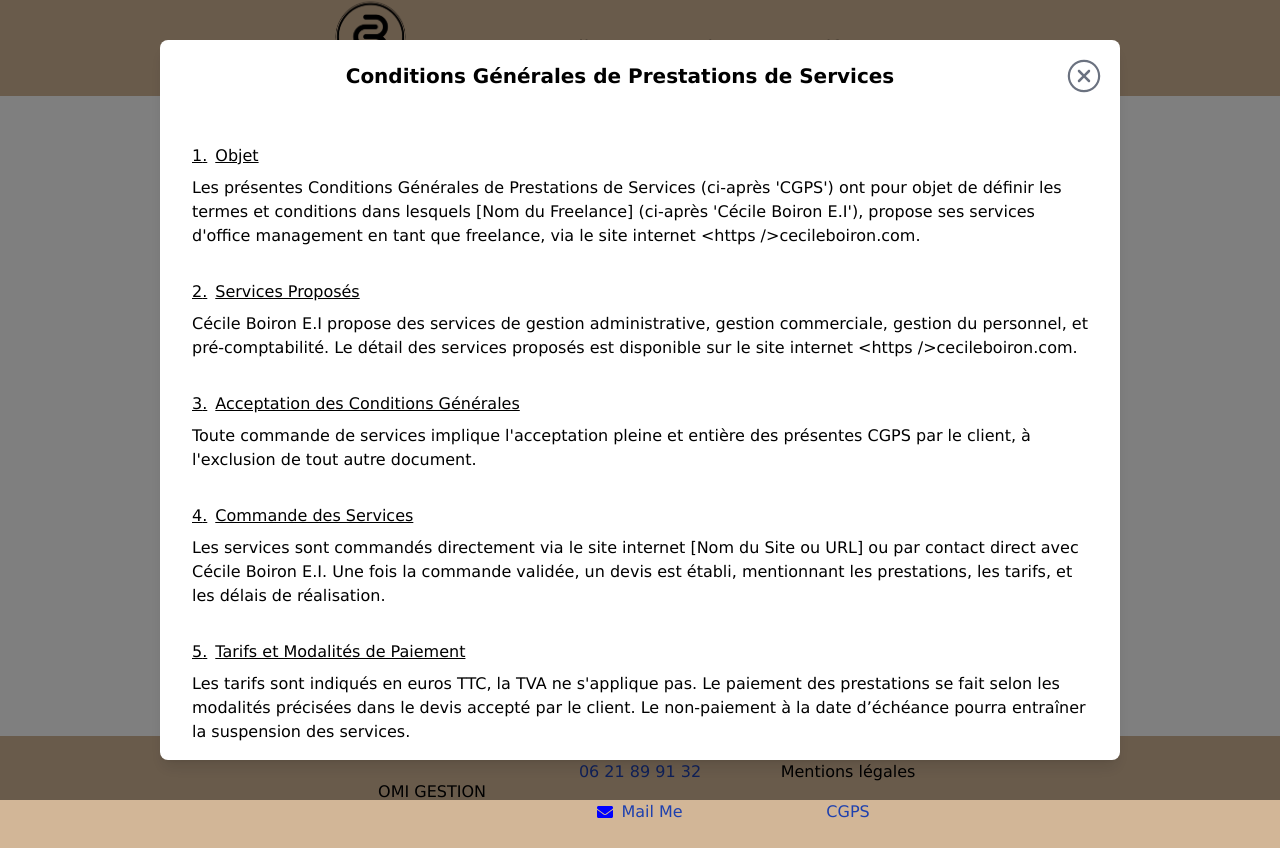
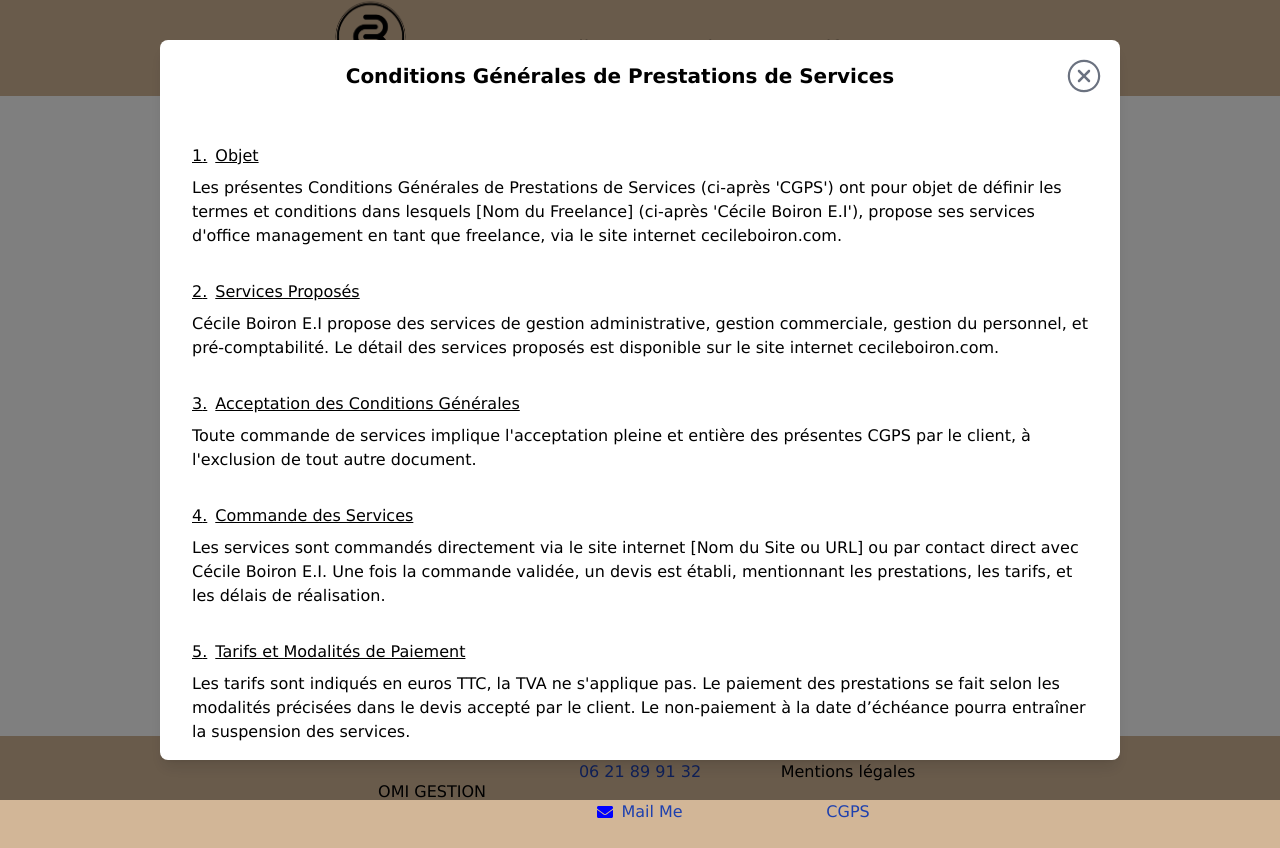
Before and after one commit to YannickMath/office_manager, a Next.js app: page /conditions in a window 1280 px wide. Built offline with nearby package versions, Linux system fonts and the light colour scheme.

Commit message:
general conditions updates

```diff
--- a/src/app/conditions/page.tsx
+++ b/src/app/conditions/page.tsx
@@ -9,13 +9,13 @@ const Conditions = ({ onClose }: any) => {
       id: 1,
       title: "Objet",
       content:
-        "Les présentes Conditions Générales de Prestations de Services (ci-après 'CGPS') ont pour objet de définir les termes et conditions dans lesquels [Nom du Freelance] (ci-après 'Cécile Boiron E.I'), propose ses services d'office management en tant que freelance, via le site internet <https />cecileboiron.com.",
+        "Les présentes Conditions Générales de Prestations de Services (ci-après 'CGPS') ont pour objet de définir les termes et conditions dans lesquels [Nom du Freelance] (ci-après 'Cécile Boiron E.I'), propose ses services d'office management en tant que freelance, via le site internet cecileboiron.com.",
     },
     {
       id: 2,
       title: "Services Proposés",
       content:
-        "Cécile Boiron E.I propose des services de gestion administrative, gestion commerciale, gestion du personnel, et pré-comptabilité. Le détail des services proposés est disponible sur le site internet <https />cecileboiron.com.",
+        "Cécile Boiron E.I propose des services de gestion administrative, gestion commerciale, gestion du personnel, et pré-comptabilité. Le détail des services proposés est disponible sur le site internet cecileboiron.com.",
     },
     {
       id: 3,
@@ -63,7 +63,7 @@ const Conditions = ({ onClose }: any) => {
       id: 10,
       title: "Propriété Intellectuelle",
       content:
-        "Tous les éléments du site internet <https />cecileboiron.com, y compris les textes, images, logos et documents, sont la propriété exclusive du Prestataire, sauf mention contraire. Toute reproduction ou utilisation sans autorisation est strictement interdite.",
+        "Tous les éléments du site internet cecileboiron.com, y compris les textes, images, logos et documents, sont la propriété exclusive du Prestataire, sauf mention contraire. Toute reproduction ou utilisation sans autorisation est strictement interdite.",
     },
     {
       id: 11,
@@ -75,7 +75,7 @@ const Conditions = ({ onClose }: any) => {
       id: 12,
       title: "Modification des CGPS",
       content:
-        "Cécile Boiron E.I se réserve le droit de modifier les présentes CGPS à tout moment. Les nouvelles CGPS seront applicables dès leur publication sur le site internet <https />cecileboiron.com.",
+        "Cécile Boiron E.I se réserve le droit de modifier les présentes CGPS à tout moment. Les nouvelles CGPS seront applicables dès leur publication sur le site internet cecileboiron.com.",
     },
     {
       id: 13,
```
